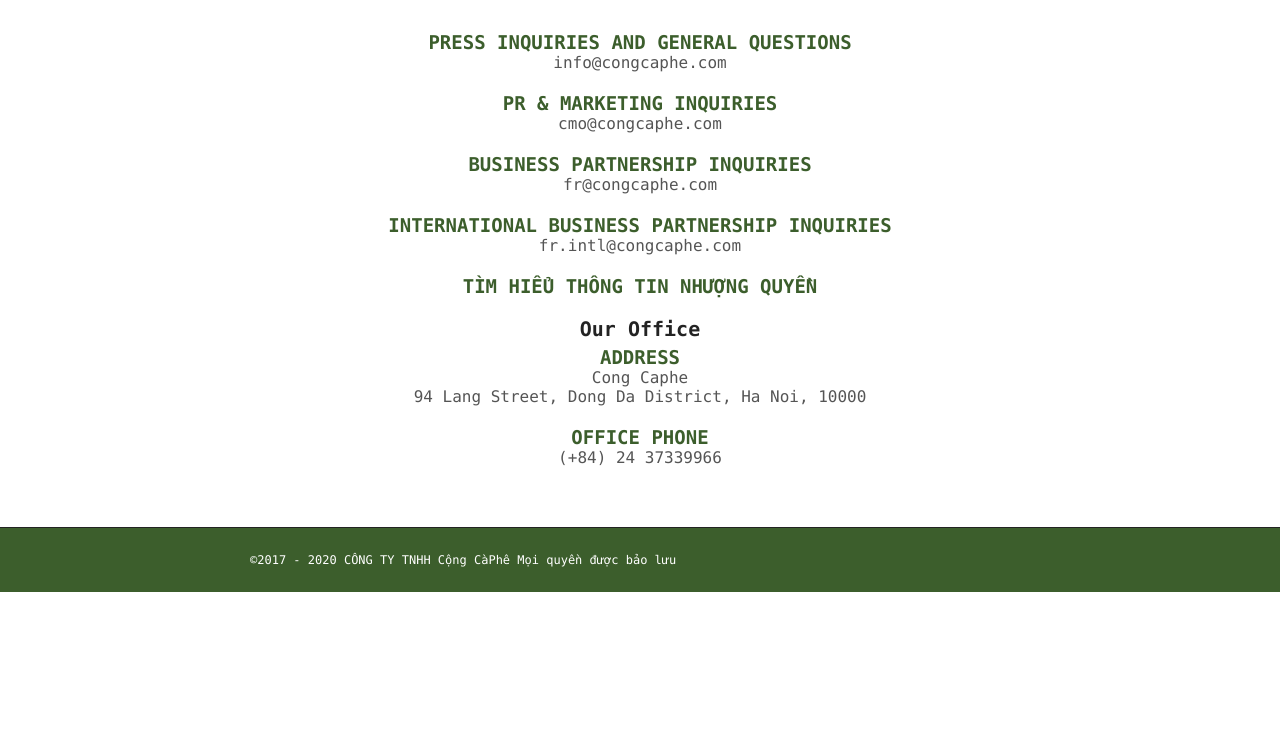
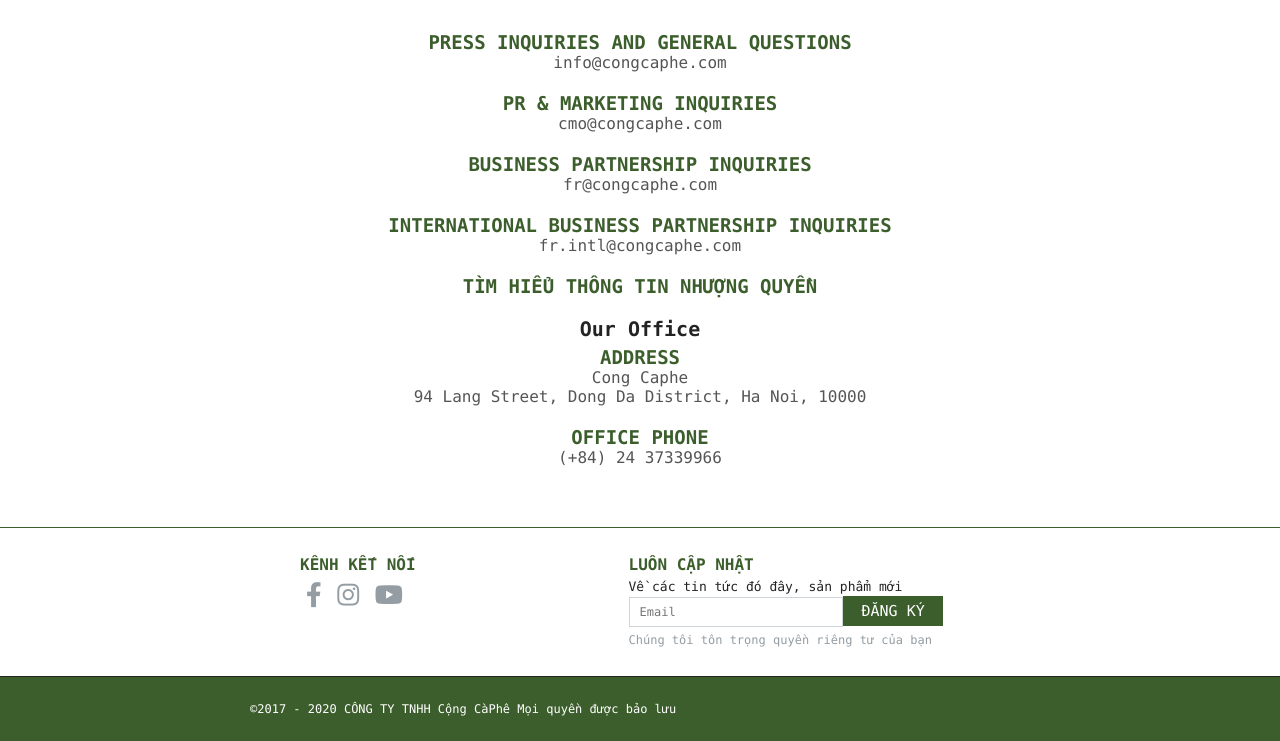
Before and after one commit to HuyHoanggg/HuyHoanggg.github.io, a plain HTML site: page Bai-tap-do-an/index.html in a window 1280 px wide. Shown: the part 11157-11898 px from the top of the page. Before the commit the page ends 11749 px from the top, so only its background shows below. Drawn offline with Linux system fonts and the light colour scheme.

Commit message:
bai tap do an

```diff
--- a/Bai-tap-do-an/index.html
+++ b/Bai-tap-do-an/index.html
@@ -44,7 +44,7 @@
                 <h2>CÂU CHUYỆN CỘNG</h2>
                 <div class="cong-story-image">
                     <img src="https://cong-news.appwifi.com/wp-content/uploads/2019/02/IMG_5081.jpg" alt="congstory"
-                        title="congstory" />
+                    title="congstory" />
                 </div>
                 <div class="story">
                     <p>
@@ -398,6 +398,22 @@
                 </div>
             </div>
         </div>
+        <div class="connect">
+            <div class="connect-fb">
+                <h5>KÊNH KẾT NỐI</h5>
+                <a href="#"><i class="fab fa-facebook-f"></i></a>
+                <a href="#"><i class="fab fa-instagram"></i></a>
+                <a href="#"><i class="fab fa-youtube"></i></a>
+            </div>
+            <div class="leave-message">
+                <h5>LUÔN CẬP NHẬT</h5>
+                <p>Về các tin tức đó đây, sản phẩm mới</p>
+                <input type="text" name="email" id="email" placeholder="Email">
+                <button>ĐĂNG KÝ</button>
+                <br/>
+                <span>Chúng tôi tôn trọng quyền riêng tư của bạn</span>
+            </div>
+        </div>
         <a href="#banner-image"><i class="fas fa-arrow-circle-up icon-up"></i></a>
         <footer>
             <p>©2017 - 2020 CÔNG TY TNHH Cộng CàPhê Mọi quyền được bảo lưu</p>
--- a/Bai-tap-do-an/style.css
+++ b/Bai-tap-do-an/style.css
@@ -345,6 +345,65 @@
     margin-bottom: 5px;
 }
 
+.connect{
+    padding: 25px 250px 25px 300px;
+    border-top: 1px solid #3C5E2C;
+    display: flex;
+}
+
+.connect-fb, .leave-message{
+    width: 45%;
+    line-height: 1.5;
+}
+
+.connect-fb>h5, .leave-message>h5{
+    color: #3C5E2C;
+    font-size: 16px;
+}
+
+.connect-fb>a{
+    padding-left: 6px;
+    display: inline;
+    font-size: 25px;
+    color: #939da3;
+    font-weight: bold;
+}
+
+.connect-fb>a:hover{
+    color: #3C5E2C;
+}
+
+.leave-message>input{
+    height: 26px;
+    width: 200px;
+    font-size: 12px;
+    padding-left: 10px;
+    border: 1px solid #ced4da;
+    outline: none;
+}
+
+.leave-message>button{
+    background-color: #3c5e2c;
+    border: none;
+    color: #fff;
+    width: 100px;
+    line-height: 28px;
+    font-size: 15px;
+    margin-left: -9px;
+    outline: none;
+    cursor: pointer;
+}
+
+.leave-message>p{
+    color: #232323;
+    font-size: 13px;
+}
+
+.leave-message>span{
+    color: #939da3;
+    font-size: 12px;
+}
+
 footer{
     font-size: 12px;
     border-top: 1px solid #232323;
```
Also changed, not shown: Bai-tap-do-an/test.html (added, +49 -0 lines).
